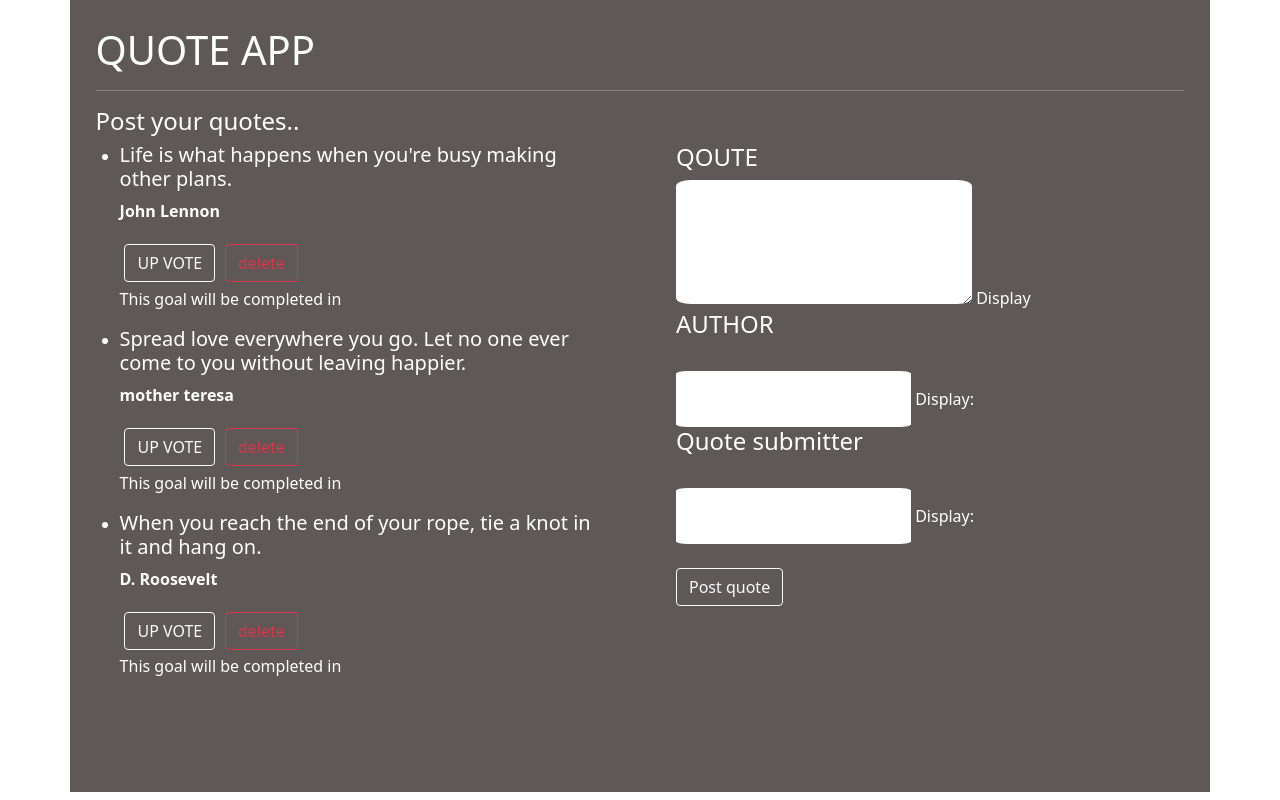
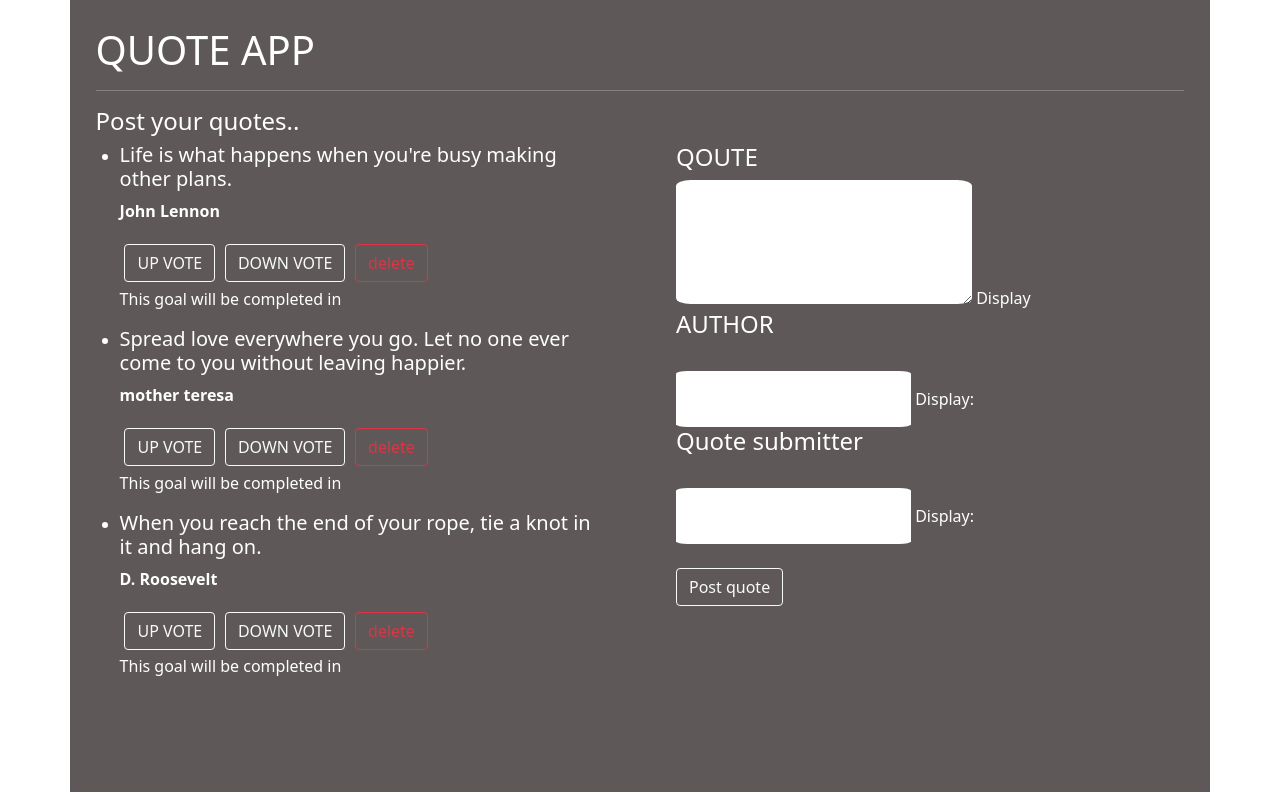
Before and after one commit to Binamin-hussein100/Quotes-Angular, an Angular app: page / in a window 1280 px wide. Built offline with nearby package versions, Linux system fonts and the light colour scheme.

Commit message:
removed default statement

```diff
--- a/src/app/quote-detail/quote-detail.component.html
+++ b/src/app/quote-detail/quote-detail.component.html
@@ -7,6 +7,6 @@
 
 
 <button class="btn btn-outline-light" >UP VOTE </button>
-
+<BUtton class="btn btn-outline-light">DOWN VOTE</BUtton>
 <BUtton class="btn btn-outline-danger" (click)='deletePost(true)'>delete</BUtton>
 <p>This goal will be completed in </p>
```
